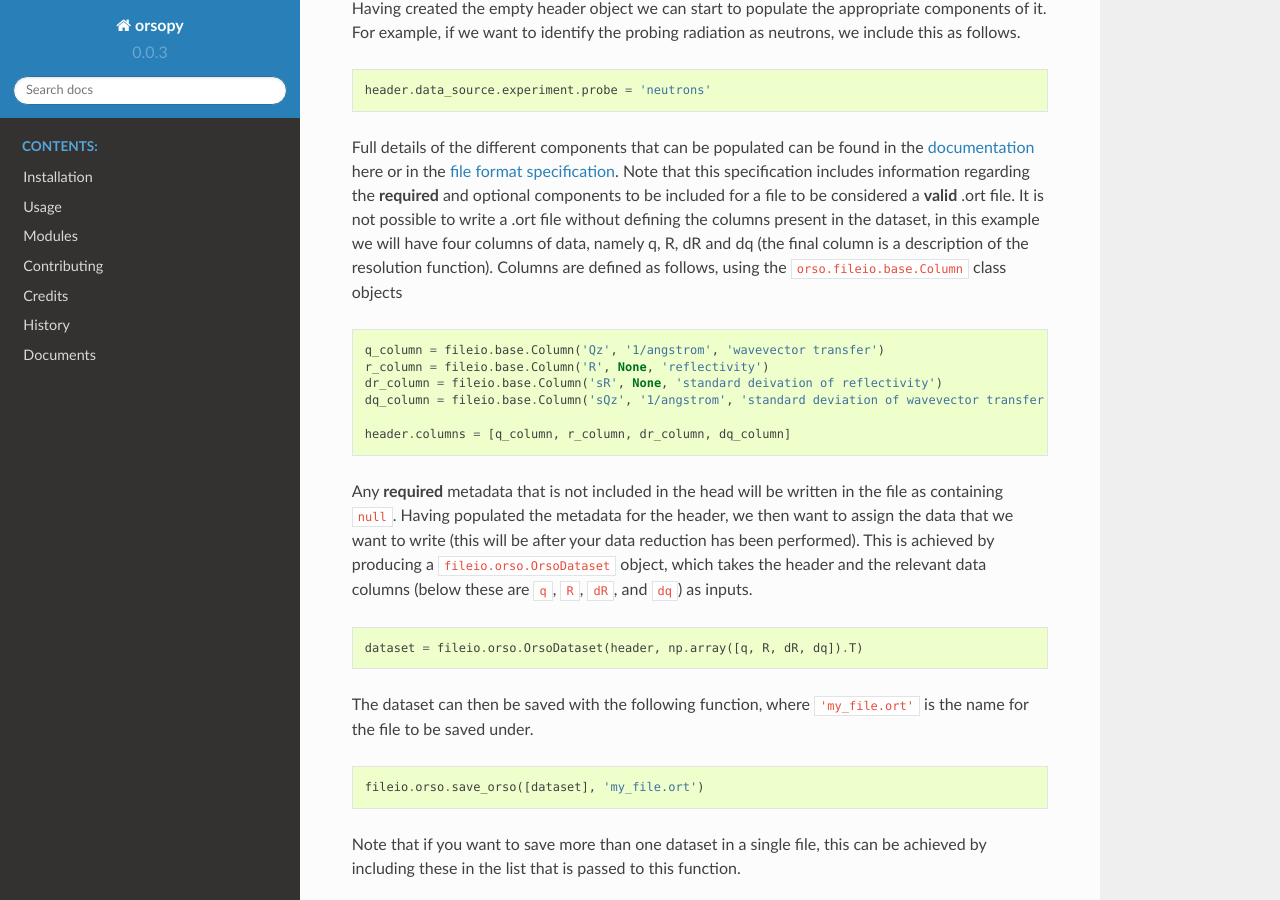
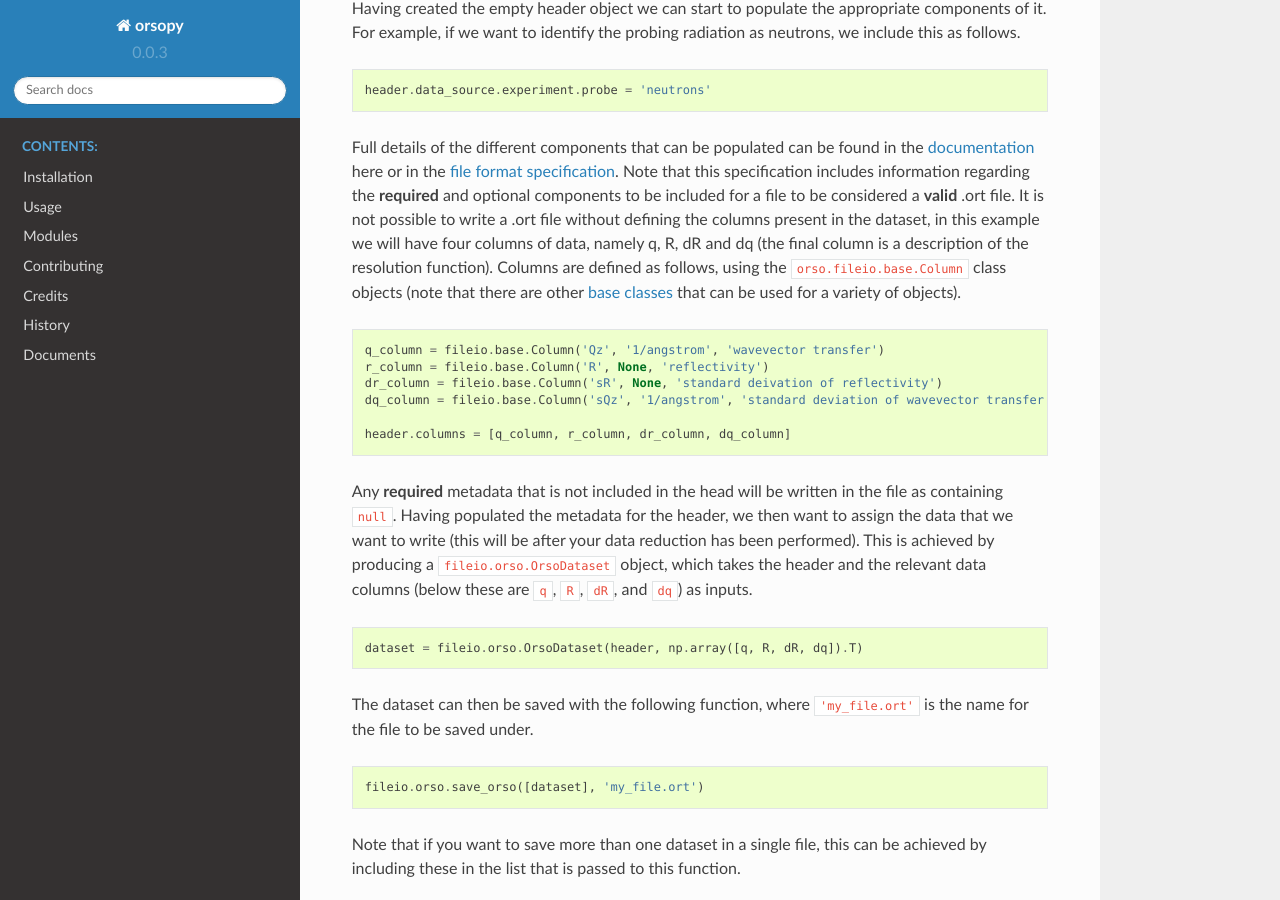
Before and after one commit to reflectivity/orsopy, a Sphinx documentation site: the page built from docs/fileio_usage.rst, in a window 1280 px wide and 900 px high, scrolled down 403 px. Built offline with Sphinx 7.4.7 and the Read the Docs theme 2.0.0, drawn with Linux system fonts in a browser that asks for light colours.

Commit message:
Add link to the base classes

```diff
--- a/docs/fileio_usage.rst
+++ b/docs/fileio_usage.rst
@@ -22,7 +22,7 @@ For example, if we want to identify the probing radiation as neutrons, we includ
 Full details of the different components that can be populated can be found in the `documentation`_ here or in the `file format specification`_.
 Note that this specification includes information regarding the **required** and optional components to be included for a file to be considered a **valid** .ort file.
 It is not possible to write a .ort file without defining the columns present in the dataset, in this example we will have four columns of data, namely q, R, dR and dq (the final column is a description of the resolution function).
-Columns are defined as follows, using the :code:`orso.fileio.base.Column` class objects
+Columns are defined as follows, using the :code:`orso.fileio.base.Column` class objects (note that there are other `base classes`_ that can be used for a variety of objects).
 
 .. code-block:: python
 
@@ -52,3 +52,4 @@ Note that if you want to save more than one dataset in a single file, this can b
 
 .. _`documentation`: ./modules.html#fileio
 .. _`file format specification`: https://www.reflectometry.org/file_format/specification
+.. _`base classes`: ./orsopy.fileio.base.html
```
